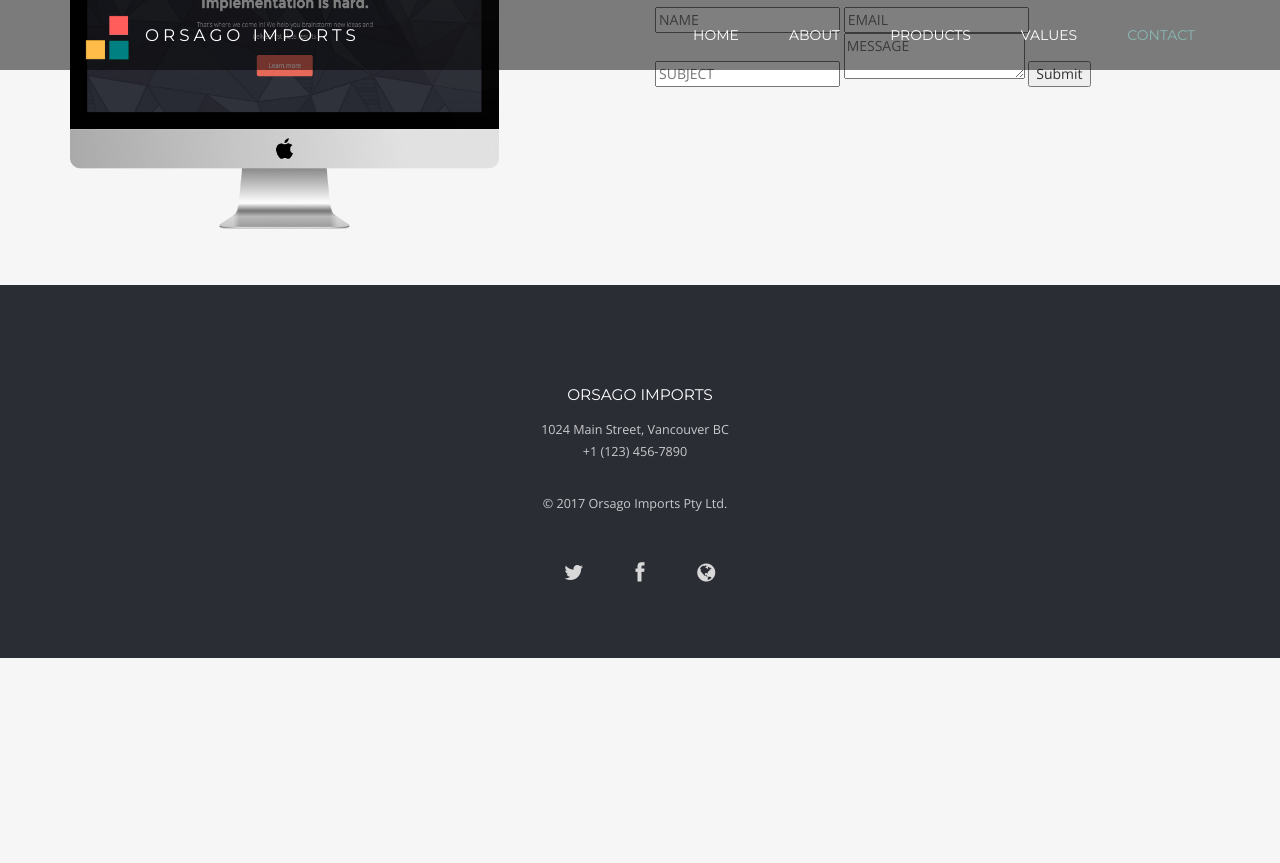
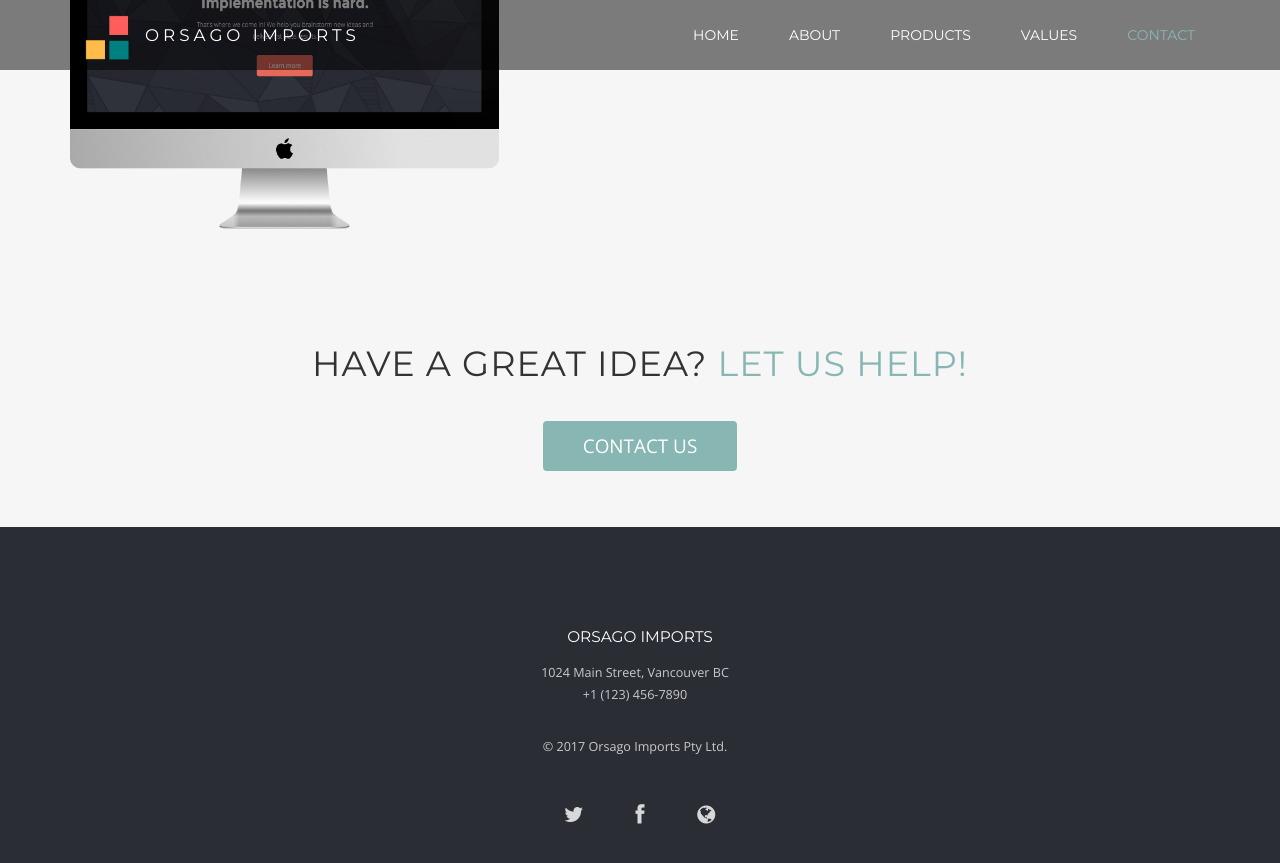
Before and after one commit to davehiggins/orsagoimports.com, a Jekyll site: the page built from index.md, in a window 1280 px wide and 900 px high, scrolled down 2825 px. Shown: the top 863 px of the window. Built offline with Jekyll 4.4.1, drawn with Linux system fonts in a browser that asks for light colours; before the commit the page ends 3483 px from its top, so only the background shows below that.

Commit message:
update contact form

```diff
--- a/_layouts/default.html
+++ b/_layouts/default.html
@@ -246,25 +246,57 @@
             <div class="vertical-align">
               <h2>Contact Us</h2>
 
-                <form id='contact_form' method='POST'>
-                  <div class='large-12 columns'>
-                    <p id='thanks' style='display: none;'>
-                      Thanks for contacting us, we'll be in touch soon!
-                    </p>
-                  </div>
-                  <div class='medium-12 columns'>
-                    <input class='required' name='name' placeholder='NAME' type='text'>
-                    <input class='required email' name='email' placeholder='EMAIL' type='text'>
-                    <input class='required' name='subject' placeholder='SUBJECT' type='text'>
-                    <textarea class='required' name='message' placeholder='MESSAGE'></textarea>
-                    <input class='button white' type='submit'>
-                  </div>
-                </form>
+
+
+
+
+
             </div>
           </div>
         </div>
       </div>
     </section>
+
+    <!-- Call to Action
+    ================================================== -->
+    <section class="cta text-center">
+
+      <div class="container">
+
+        <div class="row">
+          <div class="col-lg-12">
+            <h2>Have a great idea? <span class="highlight">Let us help!</span></h2>
+            <p><button class="btn contact-button" type="button" role="button">Contact us</button></p>
+
+            <div class='contact-form'>
+              <form method="POST" action="http://formspree.io/contact@orsagoimports.com" name="sentMessage" id="contactForm">
+                <div class='name'>
+                  <input name="first_name" class='form-control first' placeholder='First Name' type='text' id="first_name" autofocus required data-validation-required-message="Please enter your first name">
+                  <input name="last_name" class='last' placeholder='Last Name' type='text' id="last_name" required data-validation-required-message="Please enter your last name">
+                </div>
+                <div class='contact'>
+                  <input name="email" class="form-control" placeholder='E-mail Address' type='text' id="email" required data-validation-required-message="Please enter your email">
+                </div>
+                <div class='message'>
+                  <textarea name="message" class="form-control" placeholder='Your message' id="message" required data-validation-required-message="Please enter your message" maxlength="999" style="resize:none"></textarea>
+                </div>
+                <div id="success"> </div> <!-- For success/fail messages -->
+                <footer class="submit-button">
+                  <button type="submit">Send message</button>
+                </footer>
+              </form>
+            </div>
+          </div>
+        </div>
+      </div>
+    </section>
+
+
+
+
+
+
+
 
     <!-- Footer
     ================================================== -->
@@ -296,20 +328,19 @@
     <!-- Bootstrap core JavaScript
     ================================================== -->
     <!-- Placed at the end of the document so the pages load faster -->
-    <script src="../js/jquery-1.10.2.min.js"></script>
-    <script src="../js/bootstrap.min.js"></script>
-    <script src="../js/classie.js"></script>
-		<script src="../js/cbpAnimatedHeader.min.js"></script>
-    <script src="../js/owl.carousel.min.js"></script>
-    <script src="../js/scrollReveal.js"></script>
-    <script src="../js/jquery.scrollTo.js" defer="defer"></script>
-    <script src="../js/jquery.nav.js" defer="defer"></script>
-    <script src="../js/imagesloaded.pkgd.min.js" defer="defer"></script>
-    <script src="../js/isotope.min.js" defer="defer"></script>
-    <script src="../js/jquery.magnific-popup.min.js" defer="defer"></script>
-    <script src="../js/jqBootstrapValidation.js" defer="defer"></script>
-    <script src="../js/custom.js"></script>
-    <script src="/js/contactform.js"></script>
+    <script src="/js/jquery-1.10.2.min.js"></script>
+    <script src="/js/bootstrap.min.js"></script>
+    <script src="/js/classie.js"></script>
+		<script src="/js/cbpAnimatedHeader.min.js"></script>
+    <script src="/js/owl.carousel.min.js"></script>
+    <script src="/js/scrollReveal.js"></script>
+    <script src="/js/jquery.scrollTo.js" defer="defer"></script>
+    <script src="/js/jquery.nav.js" defer="defer"></script>
+    <script src="/js/imagesloaded.pkgd.min.js" defer="defer"></script>
+    <script src="/js/isotope.min.js" defer="defer"></script>
+    <script src="/js/jquery.magnific-popup.min.js" defer="defer"></script>
+    <script src="/js/jqBootstrapValidation.js" defer="defer"></script>
+    <script src="/js/custom.js"></script>
 
 
   </body>
--- a/js/contactform.js
+++ /dev/null
@@ -1,17 +0,0 @@
-
-$('form#contact_form').validate({
-  messages: { },
-  submitHandler: function(form) {
-    $.ajax({
-      url: "//formspree.io/contact@orsagoimports.com",
-      method: "POST",
-      data: $(form).serialize(),
-      dataType: "json",
-      success: function(data) {
-          $("form#contact_form :input").prop("disabled", true);
-          $('#thanks').show();
-      }
-    });
-    return false;
-  }
-});
```
Also changed, not shown: 1 other file.
